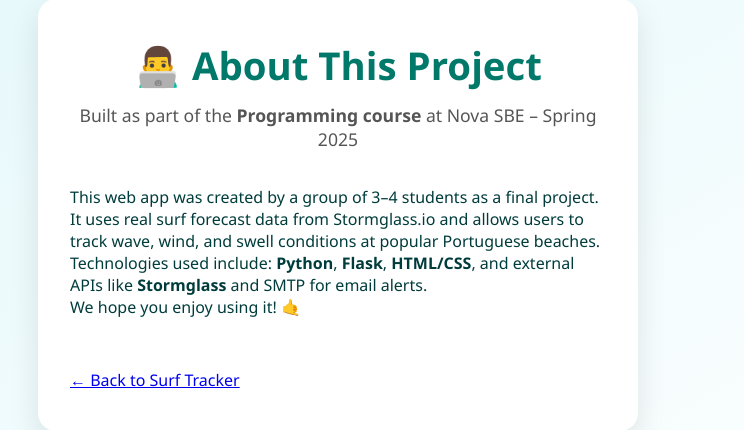
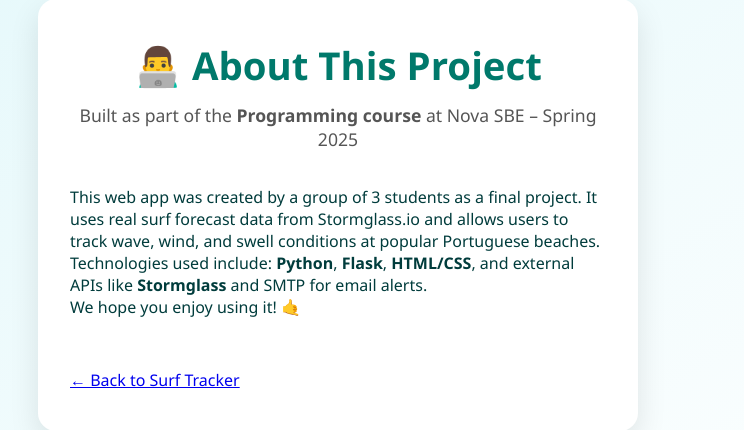
Before and after one commit to HalvorCappelenWik/surf_tracker, a Flask app: page /about in a window 1280 px wide. Shown: the part 185-615 px from the top of the page, without its empty margins (302-1046 px from the left). Run offline with Flask 3, Linux system fonts and the light colour scheme.

Commit message:
fix about text

```diff
--- a/templates/about.html
+++ b/templates/about.html
@@ -11,7 +11,7 @@
     <p class="subtitle">Built as part of the <strong>Programming course</strong> at Nova SBE – Spring 2025</p>
 
     <div class="form-row">
-      <p>This web app was created by a group of 3–4 students as a final project. It uses real surf forecast data from Stormglass.io and allows users to track wave, wind, and swell conditions at popular Portuguese beaches.</p>
+      <p>This web app was created by a group of 3 students as a final project. It uses real surf forecast data from Stormglass.io and allows users to track wave, wind, and swell conditions at popular Portuguese beaches.</p>
       <p>Technologies used include: <strong>Python</strong>, <strong>Flask</strong>, <strong>HTML/CSS</strong>, and external APIs like <strong>Stormglass</strong> and SMTP for email alerts.</p>
       <p>We hope you enjoy using it! 🤙</p>
     </div>
```
